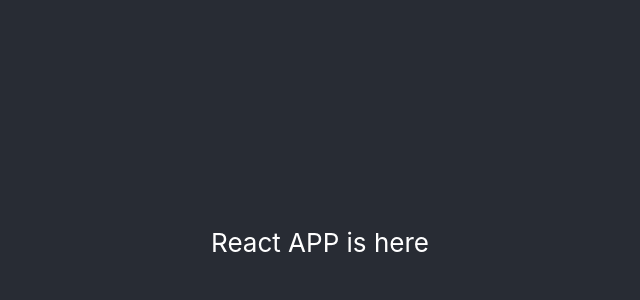
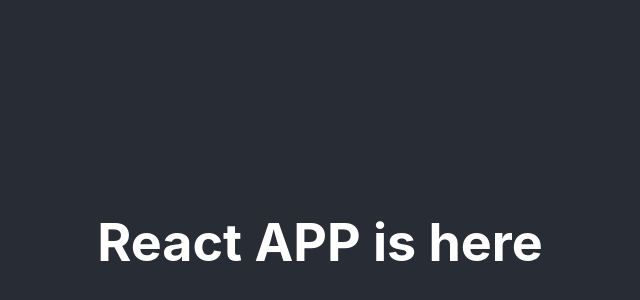
Before and after one commit to UsmanButt93/project2, a React (Create React App) app: page / in a window 1280 px wide. Shown: the part 158-458 px from the top of the page, without its empty margins (320-960 px from the left). Built offline with nearby package versions, Linux system fonts and the light colour scheme.

Commit message:
Update App.js

```diff
--- a/src/App.js
+++ b/src/App.js
@@ -6,14 +6,8 @@ function App() {
     <div className="App">
       <header className="App-header">
 
-        React APP is here
-        <a
-          className="App-link"
-          href="https://reactjs.org"
-          target="_blank"
-          rel="noopener noreferrer"
-        >
-        </a>
+        <h1>React APP is here</h1>
+
       </header>
     </div>
   );
```
